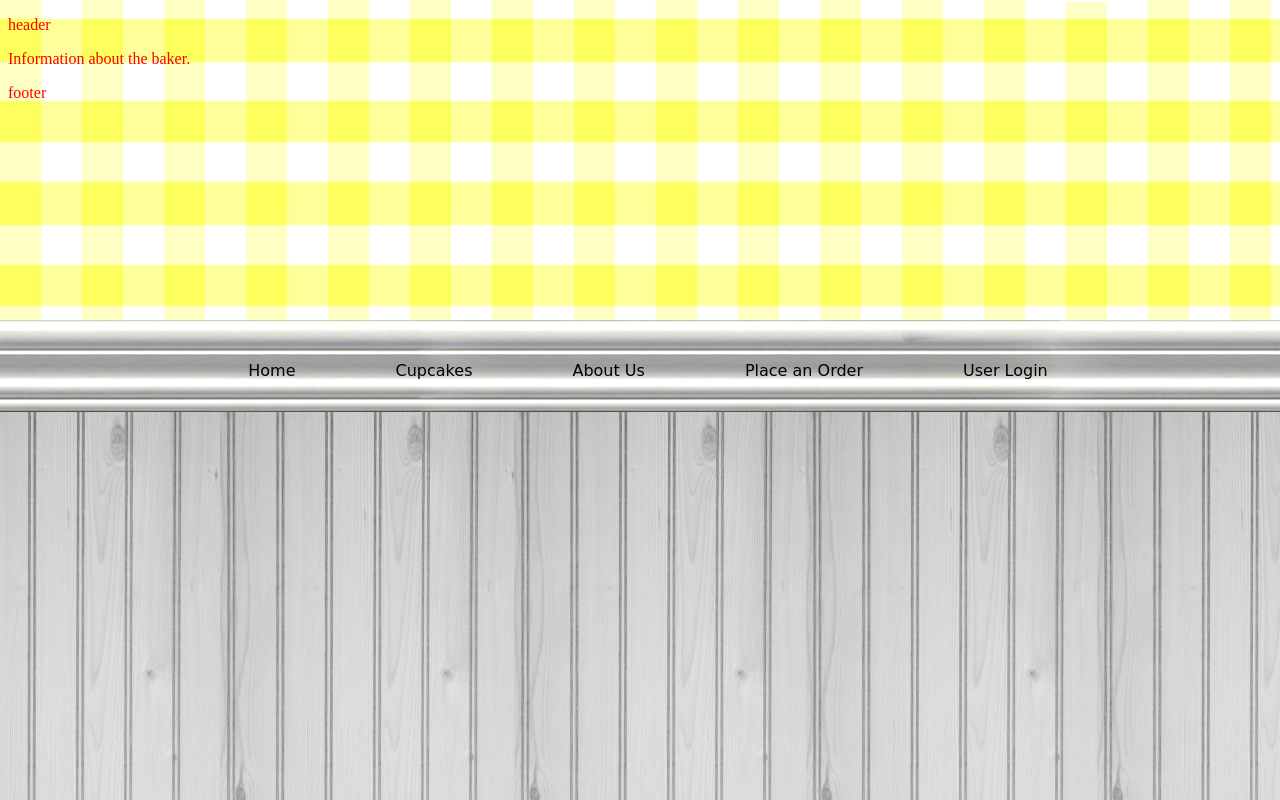
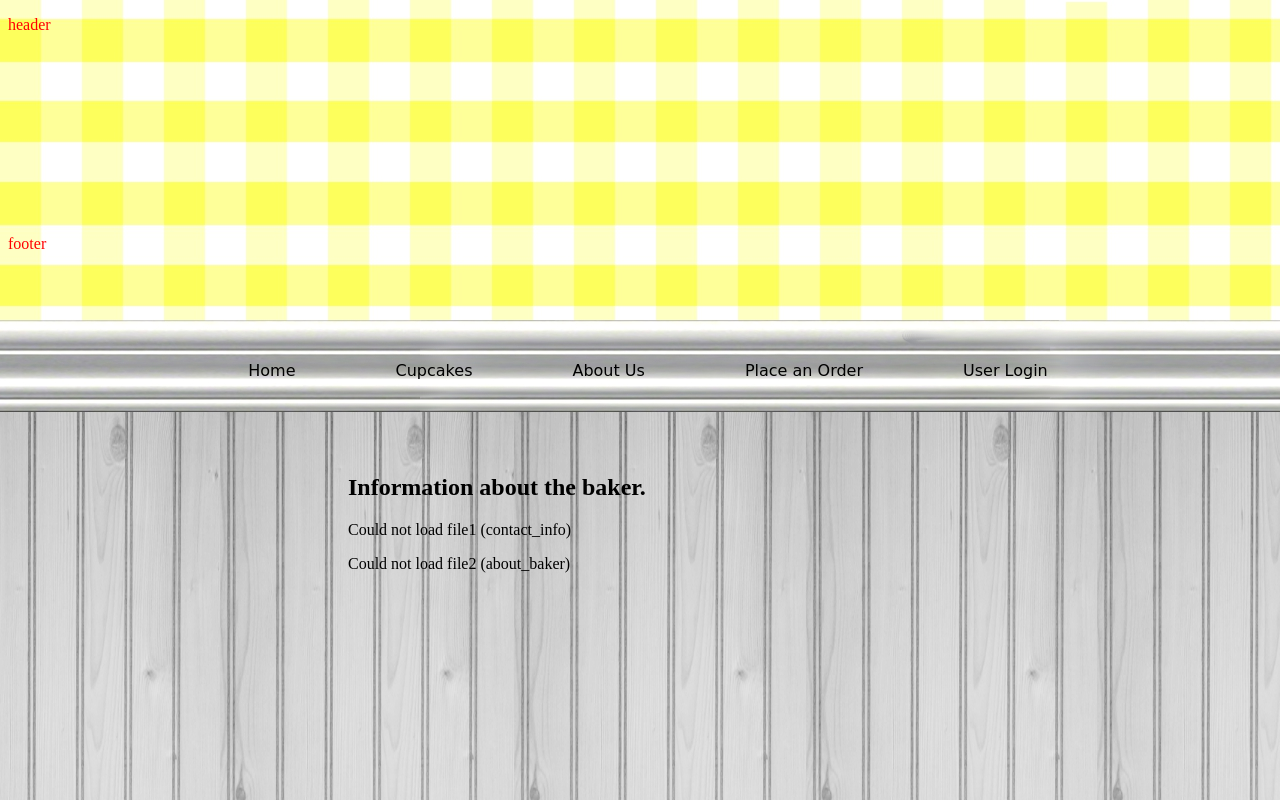
Before and after one commit to SkotBotCambo/INFO-2300-FP-repository, a PHP site: page /about_us.php in a window 1280 px wide. Run offline with PHP 8.4, Linux system fonts and the light colour scheme.

Commit message:
Made the about_us page read from the text files

```diff
--- a/first_draft/about_us.php
+++ b/first_draft/about_us.php
@@ -14,10 +14,33 @@
     include("includes/navbar.php");
     $file1= fopen("textfiles/contact_info.txt", 'a');
     $file2= fopen("textfiles/about_baker.txt", 'a');
+    ?>
+    <div id='aboutbakermain'>
+    <h2>Information about the baker.</h2>
 
+    <?php
+    $file1array = file("textfiles/contact_info.txt");
+        if (!$file1array) {
+          print("<p>Could not load file1 (contact_info)</p>\n");
+        }
+
+    $file2array = file("textfiles/about_baker.txt");
+        if (!$file2array) {
+          print("<p>Could not load file2 (about_baker)</p>\n");
+        }
+
+    foreach ($file1array as $info1) {
+        print("<p>" . $info1 . "</p>");
+    }
+
+    print("<p>");
+    foreach ($file2array as $info2) {
+        print($info2 . "<br/>");
+    }
+    print("</p>");
     ?>
-    <p>Information about the baker.</p>
 
+    </div>
     <?php
     include("includes/footer.php");
     ?>
--- a/first_draft/style/style.css
+++ b/first_draft/style/style.css
@@ -20,3 +20,14 @@
                 color:#000000; padding: 10.5px 50px;
                 position:relative; right:50%;}
 #menu ul li a:hover{background-color: #F2F2F2;}
+
+
+/* about the baker */
+#aboutbakermain {
+    color:#000000;
+    width:600px;
+    margin:auto;
+    position:relative;
+    top:420px;
+    padding: 0 0 50px 0;
+}
```
